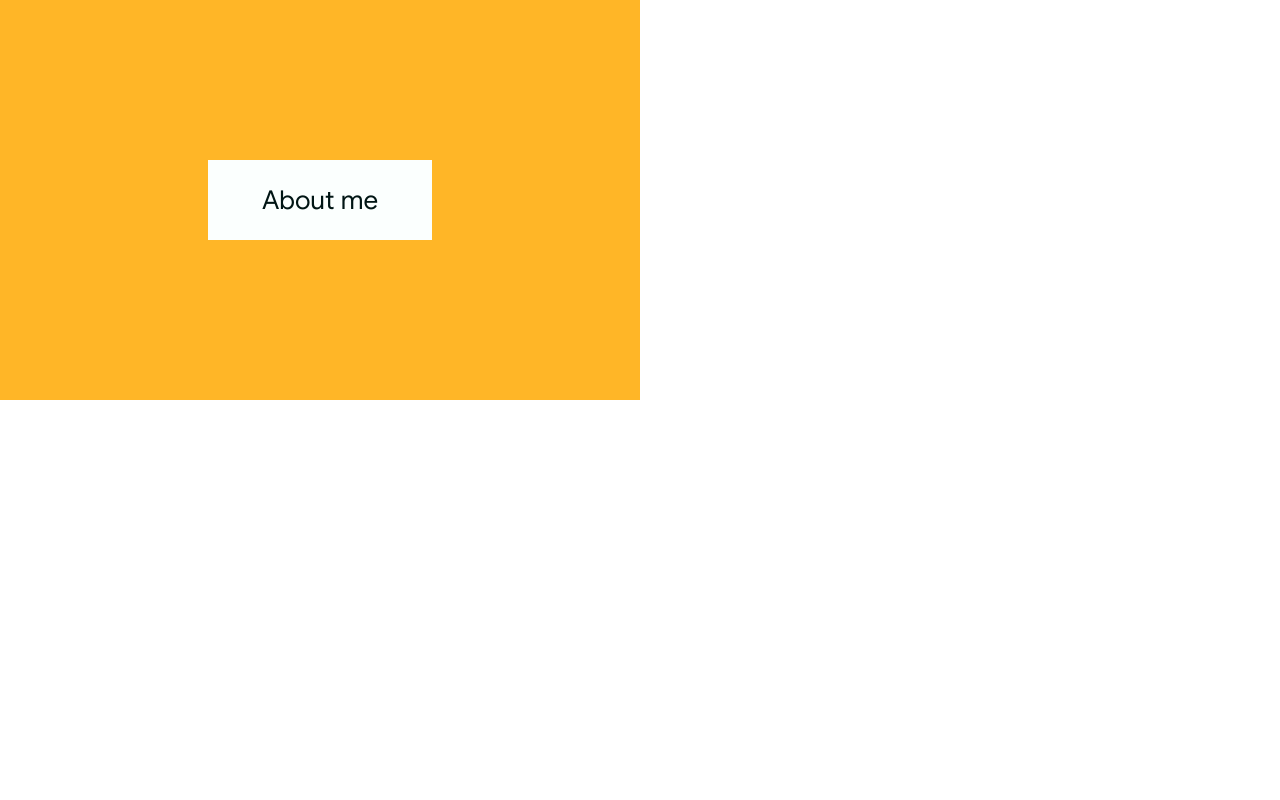
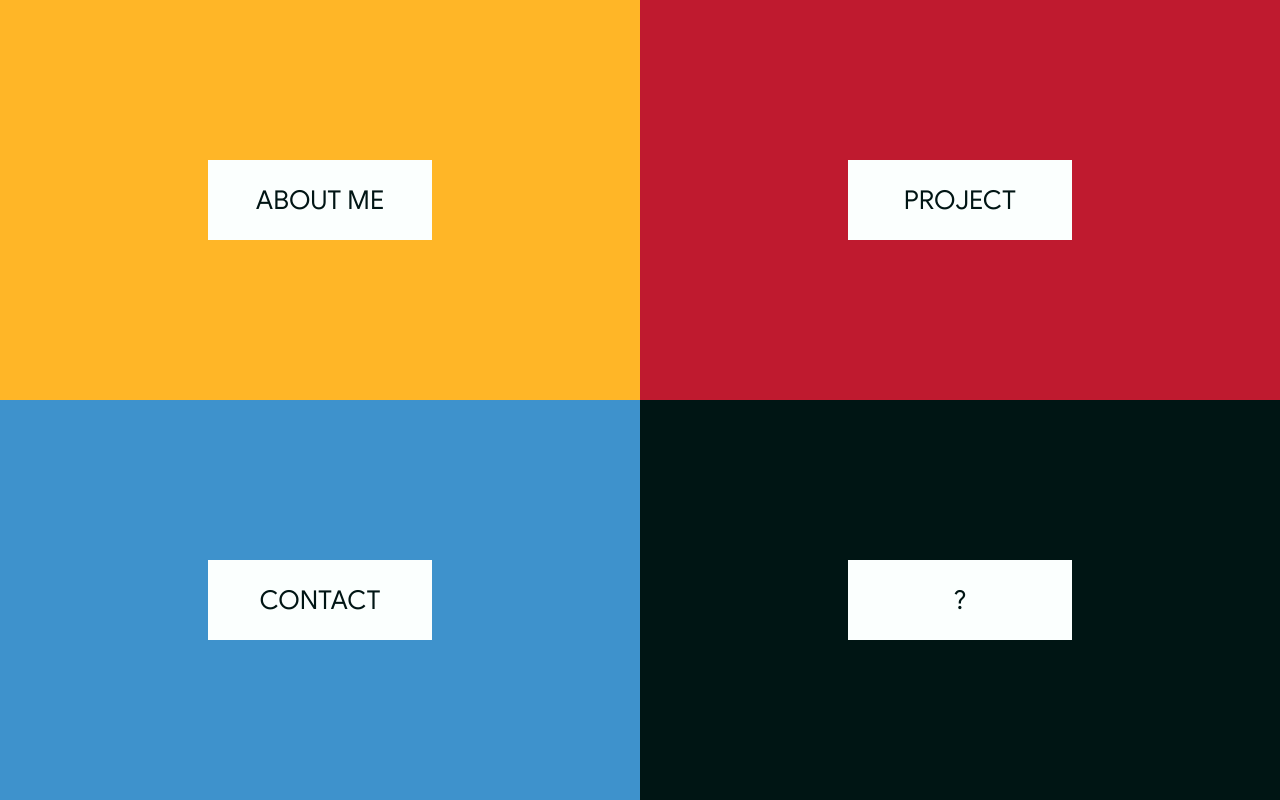
Before and after one commit to M00NBOY/portfolio, a Vue app: page / in a window 1280 px wide. Built offline with nearby package versions, Linux system fonts and the light colour scheme.

Commit message:
add/SectionName props

```diff
--- a/src/App.vue
+++ b/src/App.vue
@@ -1,6 +1,9 @@
 <template>
   <div id="app">
-    <Square v-bind:yellow='true'/>
+    <Square v-bind:yellow='true' section='About me'/>
+    <Square v-bind:red='true' section='Project'/>
+    <Square v-bind:blue='true' section='Contact'/>
+    <Square v-bind:black='true' section='?'/>
   </div>
 </template>
 
@@ -17,6 +20,7 @@ export default {
 
 <style>
 #app {
-
+  display: flex;
+  flex-wrap: wrap;
 }
 </style>
--- a/src/components/SectionName.vue
+++ b/src/components/SectionName.vue
@@ -25,5 +25,6 @@ export default {
         font-size: 26px;
         color: #001514;
         font-weight: medium;
+        text-transform: uppercase;
     }
 </style>
--- a/src/components/Square.vue
+++ b/src/components/Square.vue
@@ -2,7 +2,7 @@
   <div
   class="square"
   v-bind:class="{'yellow' : yellow, 'red' : red, 'blue' : blue, 'black' : black}">
-    <SectionName class="section" section='About me'/>
+    <SectionName class="section" :section="section"/>
   </div>
 </template>
 
@@ -15,7 +15,8 @@ export default {
     yellow: Boolean,
     red: Boolean,
     blue: Boolean,
-    black: Boolean
+    black: Boolean,
+    section: String
   },
   components: {
     SectionName
```
